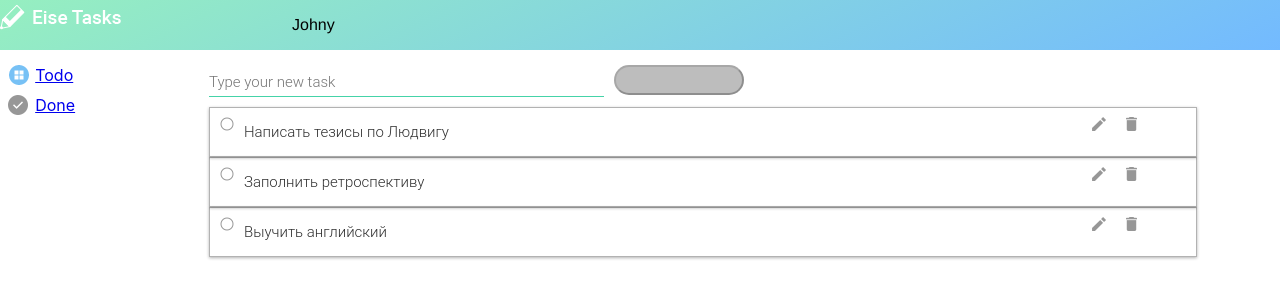
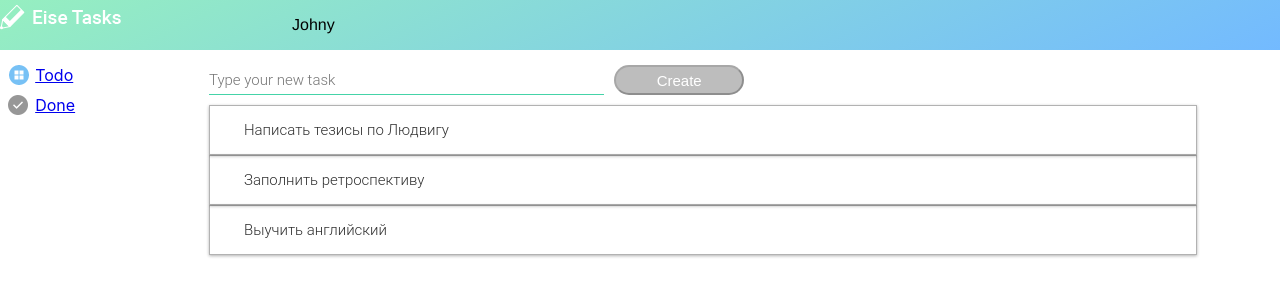
Before and after one commit to Arberesto/front-end-project, a React (Create React App) app in the folder taskmanager/: page / in a window 1280 px wide. Shown: the top 300 px of the page. Built offline with nearby package versions, Linux system fonts and the light colour scheme.

Commit message:
fix form, add text to form button;refactor buttons;

```diff
--- a/taskmanager/src/components/Article__Button/ArticleButton.js
+++ b/taskmanager/src/components/Article__Button/ArticleButton.js
@@ -10,19 +10,18 @@ export default class ArticleButton extends React.Component {
     render() {
         return(
             <React.Fragment>
-                <Button onClick={this.props.onClick}
-                        className={`article__icon${this.props.className ? ` ${this.props.className}` : ''}`}/>
+                <Button onClick={this.props.onClick} type={this.props.type}
+                        className={`article__icon${this.props.className ? ` ${this.props.className}` : ''}`}
+                        disabled={this.props.disabled} value={this.props.value}/>
             </React.Fragment>
         );
     };
 };
 
 ArticleButton.propTypes = {
-    onClick:PropTypes.node.isRequired,
-    className:PropTypes.string
+    onClick:PropTypes.func,
+    type: PropTypes.string,
+    className:PropTypes.string,
+    disabled:PropTypes.bool,
+    value:PropTypes.string
 };
-
-ArticleButton.defaultProps = {
-    onClick: () => {alert("error: empty OnClick")},
-    className:''
-};
--- a/taskmanager/src/components/Button/Button.js
+++ b/taskmanager/src/components/Button/Button.js
@@ -4,37 +4,29 @@ import './style.css';
 
 export default class Button extends React.Component {
     render() {
-        if (this.props.disabled) {
         return (
             <React.Fragment>
                 <button onClick={this.props.onClick}
                         className={`button${this.props.className ? ` ${this.props.className}` : ''}`}
-                            disabled={"disabled"} value={`${this.props.text ? `${this.props.text}` : ``}`}>
+                        type = {this.props.type} disabled={this.props.disabled}>
+                    {this.props.value}
                 </button>
             </React.Fragment>
         );
-        } else {
-            return (
-                <React.Fragment>
-                    <button onClick={this.props.onClick}
-                            className={`button${this.props.className ? ` ${this.props.className}` : ''}`}
-                            value={`${this.props.text ? `${this.props.text}` : ``}`}>
-                    </button>
-                </React.Fragment>
-            );
-        }
     };
 };
 
 Button.propTypes = {
     onClick:PropTypes.func,
+    type: PropTypes.string,
     className:PropTypes.string,
     disabled:PropTypes.bool,
-    text:PropTypes.string
+    value:PropTypes.string
 };
 
 Button.defaultProps = {
+    type: 'button',
     className:'',
-    text: '',
-    disabled: ''
+    disabled: false,
+    value: ''
 };
--- a/taskmanager/src/components/article__done/ArticleDone.js
+++ b/taskmanager/src/components/article__done/ArticleDone.js
@@ -3,7 +3,7 @@ import PropTypes from 'prop-types';
 
 import './style.css';
 import Article from '../article/Article';
-import Button from "../Button/Button";
+import ArticleButton from '../Article__Button/ArticleButton';
 
 export default class ArticleDone extends React.Component {
 
@@ -13,9 +13,9 @@ export default class ArticleDone extends React.Component {
     render() {
         return (
             <article className="article">
-                <Button onClick={this.handleOnClickGalka} className='article__galka'/>
+                <ArticleButton onClick={this.handleOnClickGalka} className='article__galka'/>
                 <Article description={this.props.description} title={this.props.title}/>
-                <Button onClick={this.handleOnClickTrash} className='article__trash'/>
+                <ArticleButton onClick={this.handleOnClickTrash} className='article__trash'/>
             </article>
         );
     };
--- a/taskmanager/src/components/article__done/style.css
+++ b/taskmanager/src/components/article__done/style.css
@@ -1,5 +1,4 @@
 .article__trash {
-    visibility: hidden;
     width: 10%;
     background: url("icons/trash.png") no-repeat;
 }
@@ -9,18 +8,18 @@
 }
 
 .article__galka {
-    visibility: hidden;
     background: url("icons/done_task_gray.png") no-repeat;
 }
 
-.article__galka:hover {
-    background: url("icons/done_task_gray.png") no-repeat;
-}
 
 .article {
     box-shadow: 0 1px 3px rgba(0,0,0,0.3);
 }
 
+.article .article__icon {
+    visibility: hidden;
+}
+
 .article:hover .article__icon {
     visibility: visible;
 }
--- a/taskmanager/src/components/article__todo/style.css
+++ b/taskmanager/src/components/article__todo/style.css
@@ -31,3 +31,7 @@
     box-shadow: 0px 1px 4px #97e3cc;
     border: 1px solid #97e3cc;
 }
+
+.article:hover article__button {
+
+}
--- a/taskmanager/src/layouts/base/components/form/Form.js
+++ b/taskmanager/src/layouts/base/components/form/Form.js
@@ -37,7 +37,7 @@ export default class Form extends React.Component {
             }, ...this.props.list]);
         this.setState({task: ''});
         document.getElementsByClassName('form__button')
-            .item(0).setAttribute('disabled', 'disabled');
+            .item(0).setAttribute('disabled', 'true');
     }
 
     render() {
@@ -46,14 +46,14 @@ export default class Form extends React.Component {
               <form onSubmit={this.onSubmit} className='form'>
                   <input type="text" className='form__input' value={this.state.task}
                          onChange={this.onChangeTask} placeholder='Type your new task'/>
-                  <FormButton onClick={this.onSubmit} disabled={true} text='Create'/>
+                  <FormButton disabled={true} type={"submit"} value='Create'/>
               </form>
           </React.Fragment>
         );
     };
-}
+};
 
 Form.propTypes = {
-    onSubmitFrom: PropTypes.node.isRequired,
+    onSubmitFrom: PropTypes.func,
     list: PropTypes.node.isRequired
-}
+};
--- a/taskmanager/src/layouts/base/components/form/components/form__button/Form__Button.js
+++ b/taskmanager/src/layouts/base/components/form/components/form__button/Form__Button.js
@@ -4,6 +4,7 @@ import PropTypes from 'prop-types';
 import Button from '../../../../../../components/Button/Button';
 
 import './style.css';
+import ArticleButton from "../../../../../../components/Article__Button/ArticleButton";
 
 
 export default class Form__Button extends React.Component {
@@ -13,18 +14,19 @@ export default class Form__Button extends React.Component {
             <React.Fragment>
                 <label>
                 <Button onClick = {this.props.onClick}
-                        className={`form__button${this.props.className ? ` ${this.props.className}` : ''}`}  disabled={this.props.disabled} text = {this.props.text}>
+                        className={`form__button${this.props.className ? ` ${this.props.className}` : ''}`} type={this.props.type} disabled={this.props.disabled} value = {this.props.value}>
+                <ArticleButton className ={'form__icon'} disabled={true}/>
                 </Button>
                 </label>
             </React.Fragment>
         );
     };
-
 };
 
 Form__Button.propTypes = {
-    onClick:PropTypes.node.isRequired,
+    onClick:PropTypes.func,
+    type: PropTypes.string,
     className:PropTypes.string,
     disabled:PropTypes.bool,
-    text:PropTypes.string
+    value:PropTypes.string
 };
--- a/taskmanager/src/layouts/base/components/form/components/form__button/style.css
+++ b/taskmanager/src/layouts/base/components/form/components/form__button/style.css
@@ -2,12 +2,18 @@
     width: 130px;
     height: 30px;
     border-radius: 15px;
-    /*background: url("icons/create-btn-icon.png") no-repeat;*/
     background-color: #50d5ad;
     display: inline-block;
-    color: #282c34;
+    font-size: 15px;
+    color: #ffffff;
+    font-family: sans-serif,"Roboto";
+    font-weight: 500;
 }
 
 .form__button:disabled {
     background-color: #bdbdbd;
 }
+
+.form__icon {
+    background: url("icons/create-btn-icon.png") no-repeat;
+}
```
Lines whose indentation alone changed are shown as unchanged.
